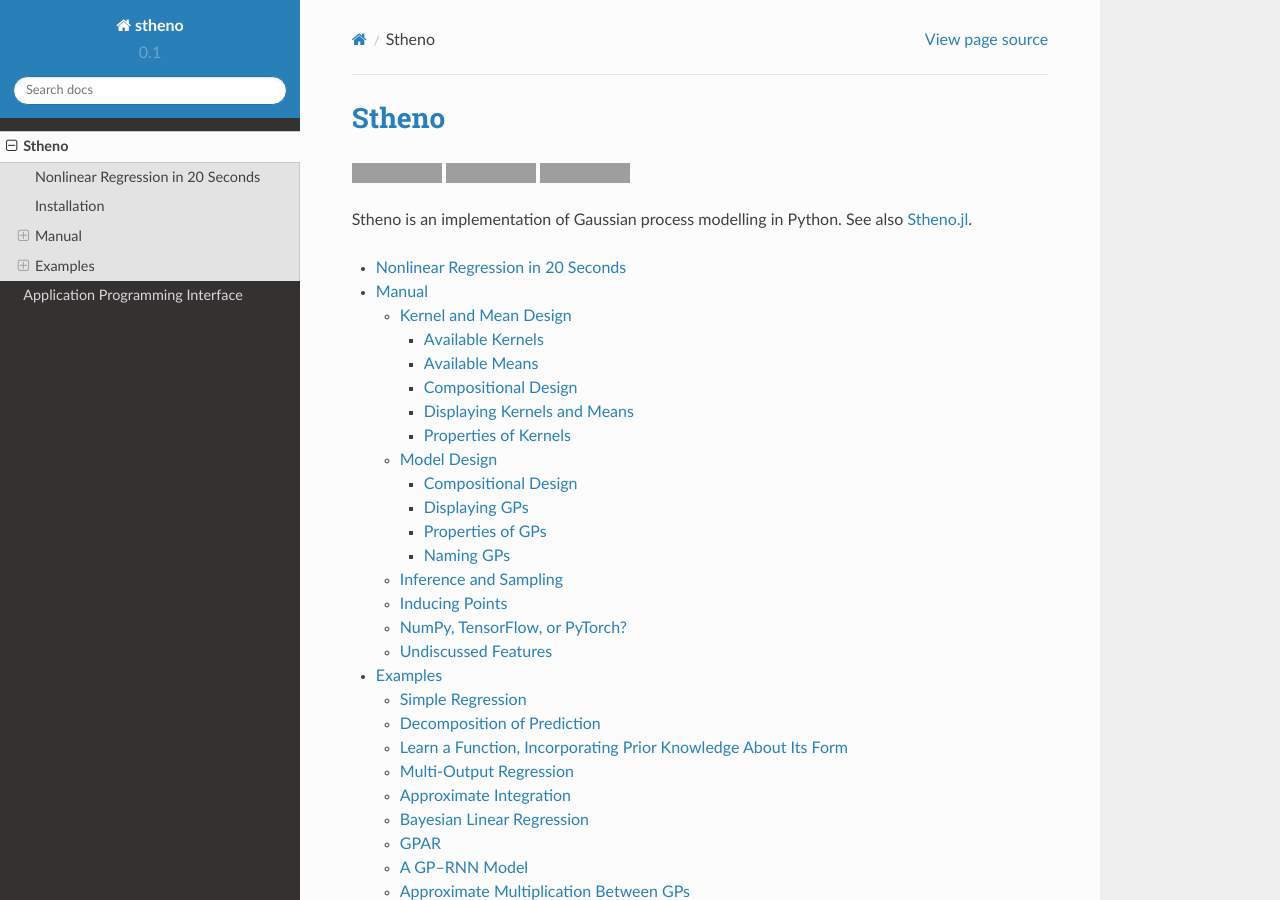
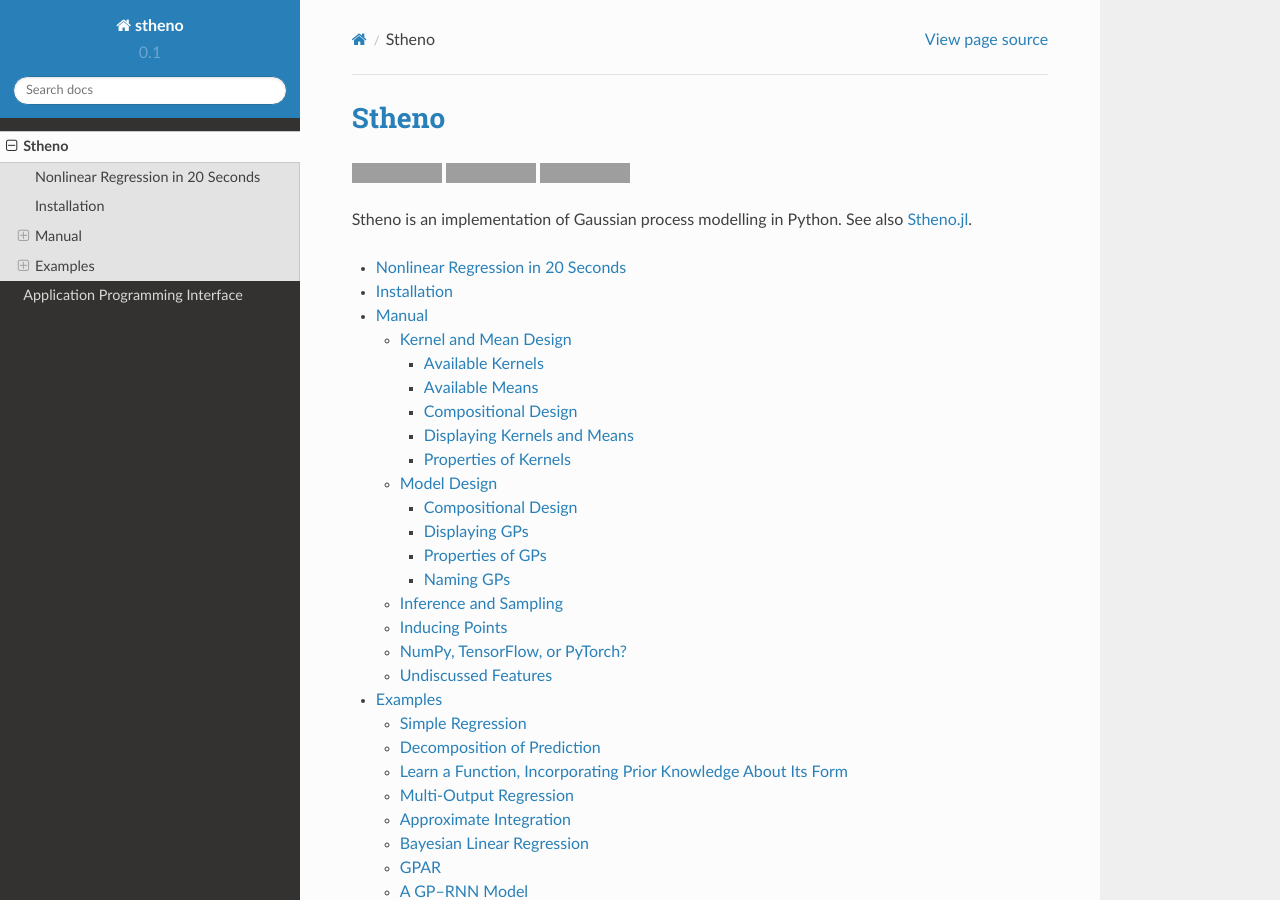
Before and after one commit to wesselb/stheno, a Sphinx documentation site: the page built from doc/readme.rst, in a window 1280 px wide and 900 px high. Built offline with Sphinx 7.4.7 and the Read the Docs theme 2.0.0, drawn with Linux system fonts in a browser that asks for light colours; grey boxes are pictures that could not be loaded.

Commit message:
Add TOC entry

```diff
--- a/doc/readme.rst
+++ b/doc/readme.rst
@@ -8,6 +8,7 @@
 
 -  `Nonlinear Regression in 20
    Seconds <#nonlinear-regression-in-20-seconds>`__
+-  `Installation <#installation>`__
 -  `Manual <#manual>`__
 
    -  `Kernel and Mean Design <#kernel-and-mean-design>`__
```
Also changed, not shown: README.md (+1 -0 lines).
